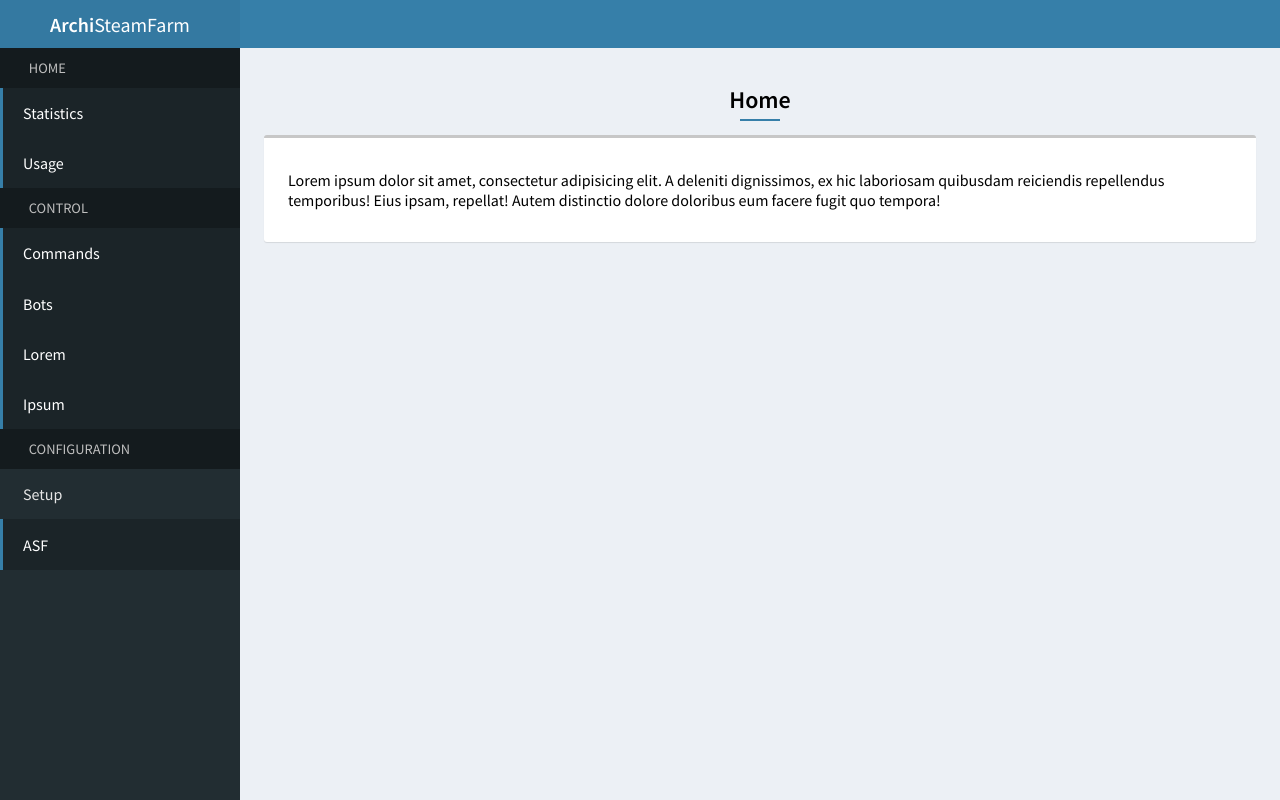
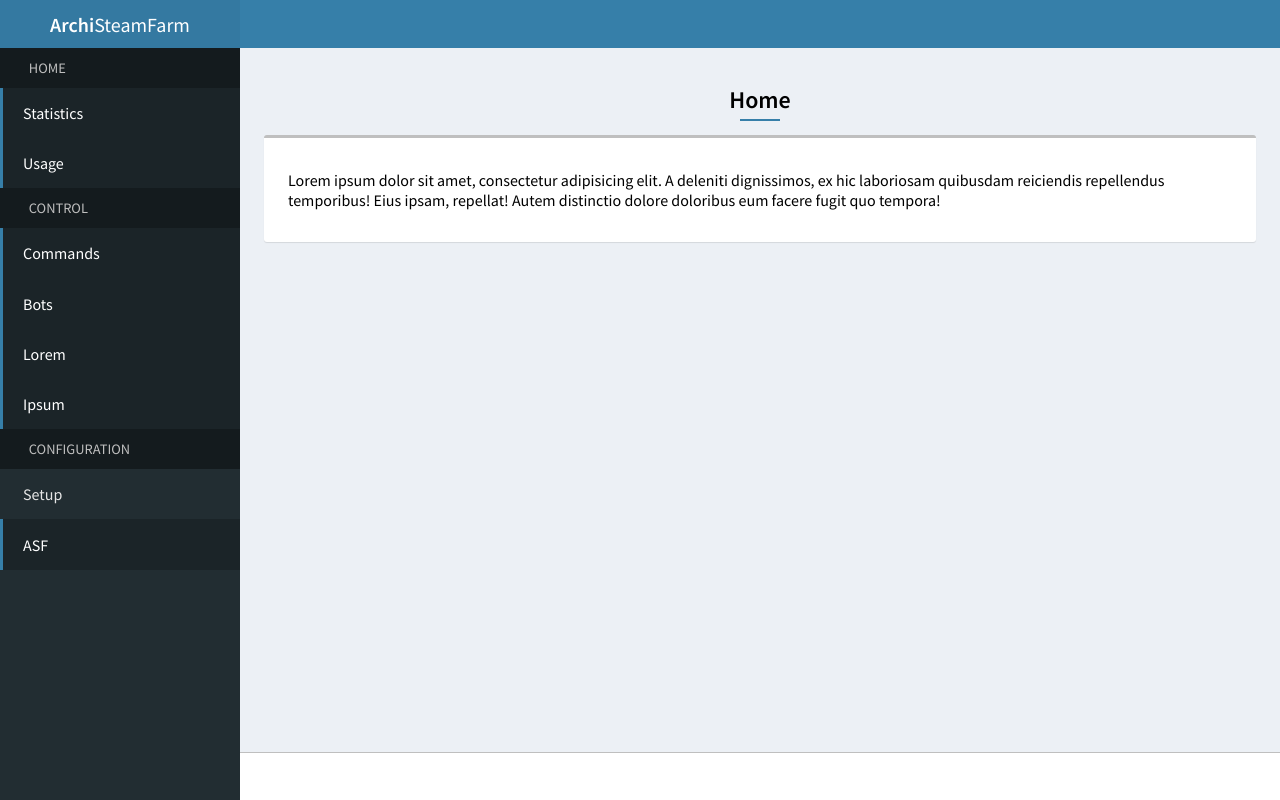
Before and after one commit to JustArchiNET/ASF-ui, a Vue app: page / in a window 1280 px wide. Built offline with nearby package versions, Linux system fonts and the light colour scheme; some icons are missing.

Commit message:
Make navigation sticky

```diff
--- a/src/App.vue
+++ b/src/App.vue
@@ -3,9 +3,10 @@
         <app-header></app-header>
         <app-navigation></app-navigation>
 
-        <router-view></router-view>
-
-        <app-footer></app-footer>
+        <section class="content">
+            <router-view></router-view>
+            <app-footer></app-footer>
+        </section>
     </div>
 </template>
 
@@ -26,12 +27,16 @@
 
     :root {
         --navigation-width: 15em;
+        --navigation-height: 3em;
         --color-main: #{$color-theme-blue};
-        --color-darker: #{darken($color-theme-blue, 2)};
-        --color-text: #fff;
-        --color-text-secondary: #{darken(#fff, 10)};
-        --color-text-disabled: #{darken(#fff, 25)};
+        --color-main-dark: #{darken($color-theme-blue, 2)};
+        --color-text: #{$color-text};
+        --color-text-dark: #{$color-text-dark};
+        --color-text-secondary: #{darken($color-text, 10)};
+        --color-text-disabled: #{darken($color-text, 25)};
+        --color-border: #{darken($color-text, 25)};
         --color-background: #ecf0f5;
+        --color-background-light: #fff;
         --color-navigation: #222d32;
     }
 
@@ -45,14 +50,30 @@
         margin: 0;
     }
 
+    ::-webkit-scrollbar {
+        width: 10px;
+        height: 10px;
+        background-color: #333;
+    }
+
+    ::-webkit-scrollbar-thumb {
+        -webkit-border-radius: 2px;
+        border-radius: 2px;
+        background: rgb(167, 167, 167);
+    }
+
     .app {
         width: 100%;
-        min-height: 100%;
         background: var(--color-background);
+    }
 
-        display: grid;
-        grid-template-columns: var(--navigation-width) auto;
-        grid-template-rows: auto 1fr auto;
-        grid-template-areas: 'side-navigation upper-navigation' 'side-navigation content' 'side-navigation footer';
+    .content {
+        padding-top: var(--navigation-height);
+        padding-left: var(--navigation-width);
+
+        > main {
+            min-height: calc(100vh - 2 * var(--navigation-height));
+            box-sizing: border-box;
+        }
     }
 </style>
--- a/src/components/AppFooter.vue
+++ b/src/components/AppFooter.vue
@@ -1,5 +1,5 @@
 <template>
-    <footer>
+    <footer class="footer">
 
     </footer>
 </template>
@@ -11,5 +11,11 @@
 </script>
 
 <style lang="scss">
-
+    .footer {
+        width: 100%;
+        height: var(--navigation-height);
+        background: white;
+        border-top: 1px solid var(--color-border);
+        box-sizing: border-box;
+    }
 </style>
--- a/src/components/AppHeader.vue
+++ b/src/components/AppHeader.vue
@@ -12,9 +12,13 @@
 
 <style lang="scss">
     .upper-navigation {
-        grid-area: upper-navigation;
         background: var(--color-main);
         display: flex;
-        height: 3em;
+        height: var(--navigation-height);
+        position: fixed;
+        top: 0;
+        width: calc(100% - var(--navigation-width));
+        margin-left: var(--navigation-width);
+        z-index: 1001;
     }
 </style>
--- a/src/components/AppNavigation.vue
+++ b/src/components/AppNavigation.vue
@@ -31,7 +31,12 @@
 
 <style lang="scss">
     .side-navigation {
-        grid-area: side-navigation;
         background: var(--color-navigation);
+        position: fixed;
+        left: 0;
+        top: 0;
+        bottom: 0;
+        width: var(--navigation-width);
+        z-index: 1002;
     }
 </style>
--- a/src/components/NavigationBrand.vue
+++ b/src/components/NavigationBrand.vue
@@ -14,7 +14,7 @@
 <style lang="scss">
     .brand {
         padding: 0 1em;
-        background: var(--color-darker);
+        background: var(--color-main-dark);
         width: var(--navigation-width);
         color: var(--color-text);
         box-sizing: border-box;
@@ -22,7 +22,7 @@
         align-items: center;
         justify-content: center;
         cursor: pointer;
-        height: 3em;
+        height: var(--navigation-height);
 
         .logo {
             font-size: 1.25em;
--- a/src/style/_container.scss
+++ b/src/style/_container.scss
@@ -9,8 +9,8 @@
 }
 
 .container {
-  border-top: 3px solid #c7c7c7;
-  background: #fff;
+  border-top: 3px solid var(--color-border);
+  background: var(--color-background-light);
   max-width: 100%;
   padding: 1em 1.5em;
   border-radius: 3px;
--- a/src/style/_form.scss
+++ b/src/style/_form.scss
@@ -20,11 +20,11 @@
   vertical-align: middle;
   height: 2.66667em;
   background-color: var(--color-background);
-  border: 1px solid rgba(17, 17, 19, 0.1);
+  border: 1px solid rgba($color-text-dark, 0.1);
   border-radius: .1875em;
   box-shadow: none;
   padding: 0 8px;
-  color: rgba(17, 17, 19, 0.8);
+  color: rgba($color-text-dark, 0.8);
   box-sizing: border-box;
 }
 
@@ -39,7 +39,7 @@
   justify-content: center;
   padding: 0.5em 1.5em;
   border-radius: .1875em;
-  background: #c7c7c7;
+  background: var(--color-border);
   line-height: 1.2;
   cursor: pointer;
   border: 0 solid transparent;
--- a/src/style/components.scss
+++ b/src/style/components.scss
@@ -1,3 +1,5 @@
+@import 'settings';
+
 @import 'container';
 @import 'typhography';
 @import 'form';
--- a/src/style/settings.scss
+++ b/src/style/settings.scss
@@ -1,2 +1,3 @@
 $color-theme-blue: #367fa9;
-$color-text: #111113;
+$color-text: #fff;
+$color-text-dark: #111113;
```
